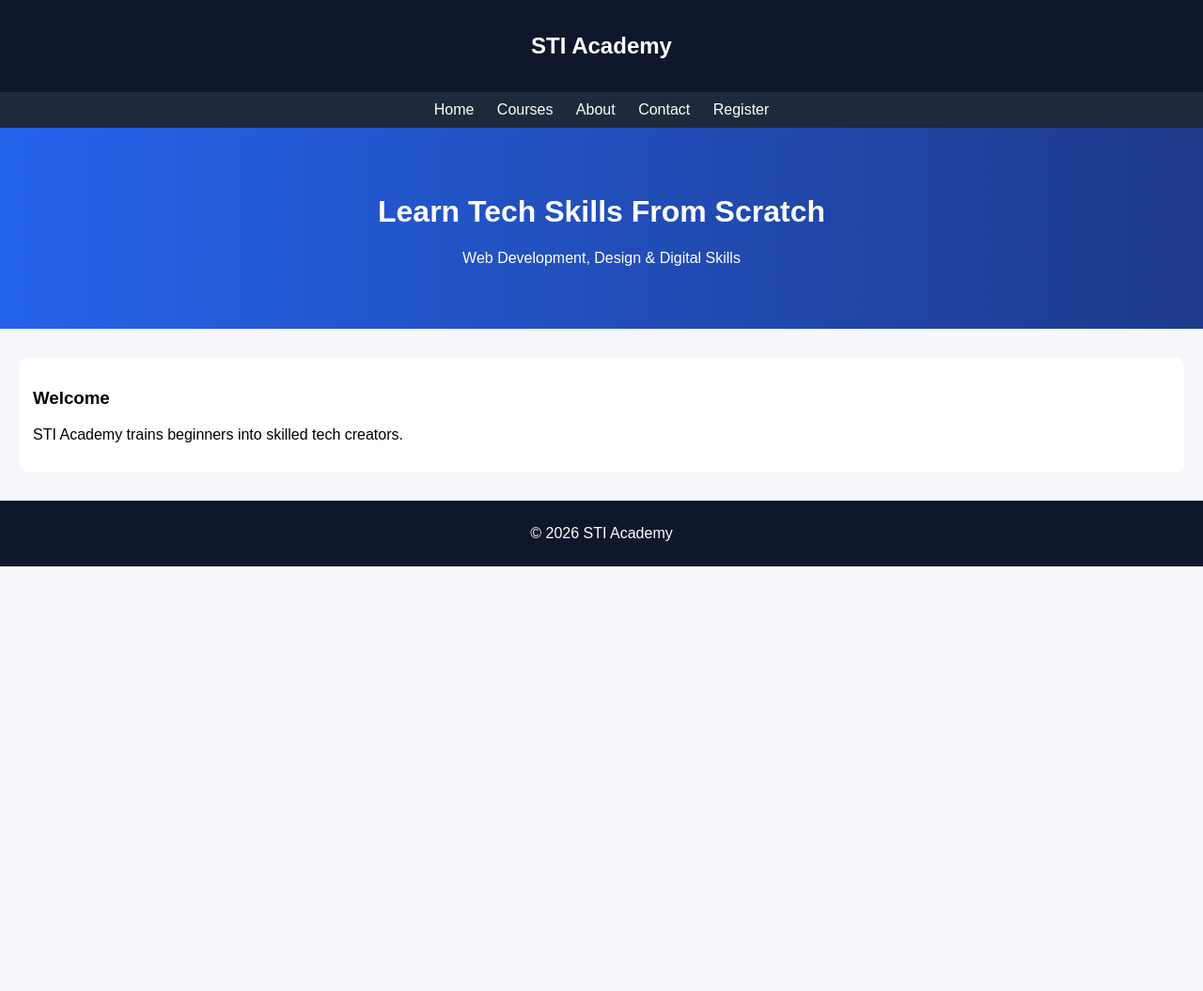
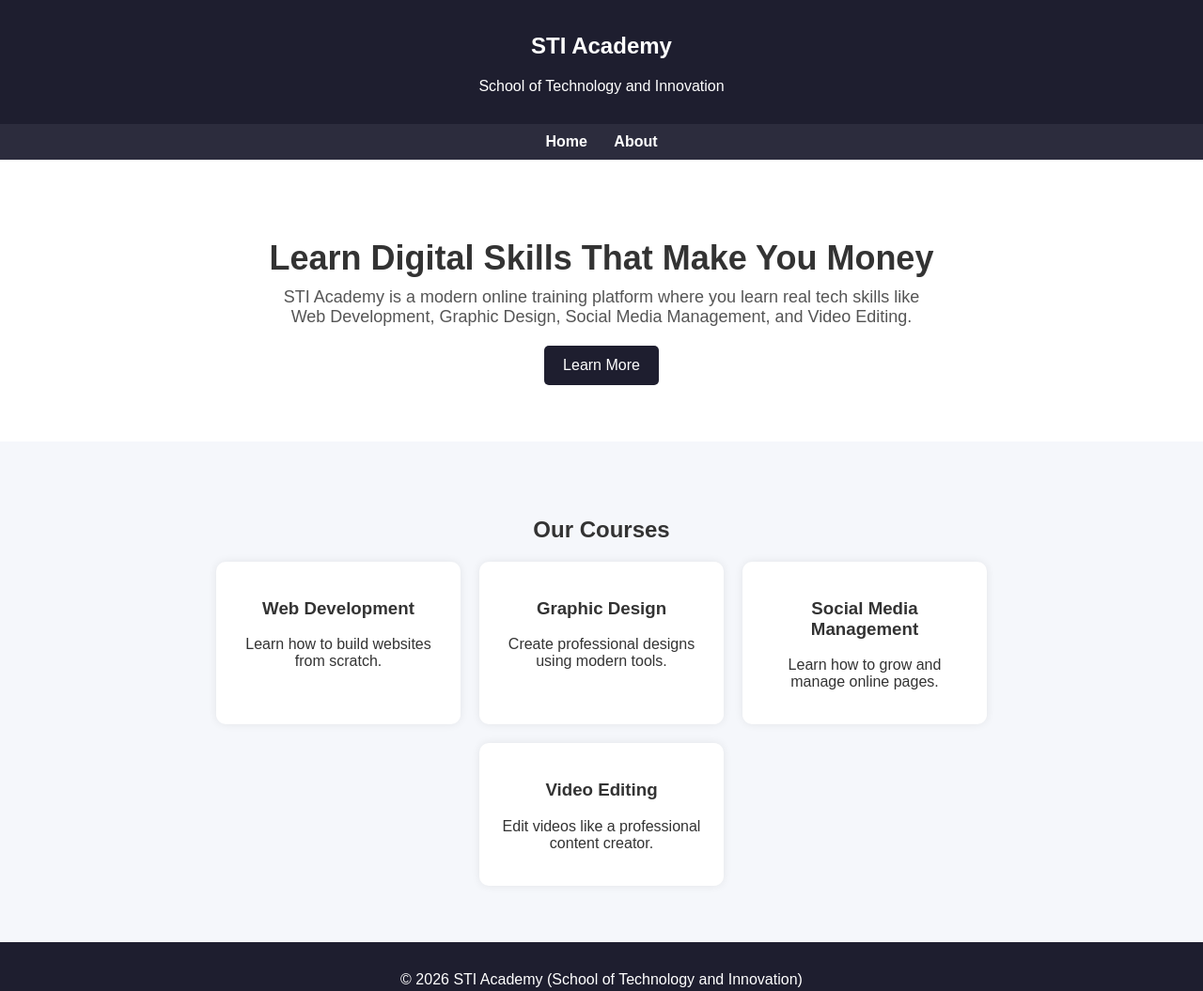
Before and after one commit to stiacademy/Sti-academy, a plain HTML site: page index.html in a window 1280 px wide. Shown: the whole page at 94% size. Before the commit the page ends 800 px from the top, so only its background shows below. Drawn offline with Linux system fonts and the light colour scheme.

Commit message:
Update index.html

```diff
--- a/index.html
+++ b/index.html
@@ -1,52 +1,95 @@
 <!DOCTYPE html>
-<html>
+<html lang="en">
 <head>
+  <meta charset="UTF-8">
+  <meta name="viewport" content="width=device-width, initial-scale=1.0">
   <title>STI Academy - Home</title>
-    <meta name="viewport" content="width=device-width, initial-scale=1.0">
 
   <style>
-        body { margin:0; font-family:Arial; background:#f5f7fb; }
+    body {
+      font-family: Arial, sans-serif;
+      margin: 0;
+      background: #f5f7fb;
+      color: #333;
+    }
 
     header {
-            background:#0f172a;
-            color:white;
-            text-align:center;
-            padding:15px;
+      background: #1e1e2f;
+      color: white;
+      padding: 15px;
+      text-align: center;
     }
 
     nav {
-            background:#1e293b;
-            text-align:center;
-            padding:10px;
+      background: #2c2c3d;
+      padding: 10px;
+      text-align: center;
     }
 
     nav a {
-            color:white;
-            margin:10px;
-            text-decoration:none;
+      color: white;
+      margin: 0 12px;
+      text-decoration: none;
+      font-weight: bold;
     }
 
     .hero {
-            background:linear-gradient(to right,#2563eb,#1e3a8a);
-            color:white;
-            text-align:center;
-            padding:50px 20px;
+      background: #ffffff;
+      text-align: center;
+      padding: 60px 20px;
     }
 
-        .section { padding:20px; }
+    .hero h1 {
+      font-size: 36px;
+      margin-bottom: 10px;
+    }
+
+    .hero p {
+      font-size: 18px;
+      max-width: 700px;
+      margin: auto;
+      color: #555;
+    }
+
+    .btn {
+      display: inline-block;
+      margin-top: 20px;
+      padding: 12px 20px;
+      background: #1e1e2f;
+      color: white;
+      text-decoration: none;
+      border-radius: 5px;
+    }
+
+    .section {
+      max-width: 1000px;
+      margin: 40px auto;
+      padding: 20px;
+      text-align: center;
+    }
+
+    .cards {
+      display: flex;
+      flex-wrap: wrap;
+      justify-content: center;
+      gap: 20px;
+      margin-top: 20px;
+    }
 
     .card {
-            background:white;
-            padding:15px;
-            margin:10px 0;
-            border-radius:10px;
+      background: white;
+      padding: 20px;
+      width: 220px;
+      border-radius: 10px;
+      box-shadow: 0 0 10px rgba(0,0,0,0.08);
     }
 
     footer {
-            background:#0f172a;
-            color:white;
-            text-align:center;
-            padding:10px;
+      background: #1e1e2f;
+      color: white;
+      text-align: center;
+      padding: 15px;
+      margin-top: 40px;
     }
   </style>
 </head>
@@ -55,30 +98,51 @@
 
   <header>
     <h2>STI Academy</h2>
+    <p>School of Technology and Innovation</p>
   </header>
 
   <nav>
     <a href="index.html">Home</a>
-    <a href="courses.html">Courses</a>
     <a href="about.html">About</a>
-    <a href="contact.html">Contact</a>
-    <a href="register.html">Register</a>
   </nav>
 
   <div class="hero">
-    <h1>Learn Tech Skills From Scratch</h1>
-    <p>Web Development, Design & Digital Skills</p>
+    <h1>Learn Digital Skills That Make You Money</h1>
+    <p>
+      STI Academy is a modern online training platform where you learn real tech skills
+      like Web Development, Graphic Design, Social Media Management, and Video Editing.
+    </p>
+    <a href="about.html" class="btn">Learn More</a>
   </div>
 
   <div class="section">
+    <h2>Our Courses</h2>
+
+    <div class="cards">
       <div class="card">
-        <h3>Welcome</h3>
-        <p>STI Academy trains beginners into skilled tech creators.</p>
+        <h3>Web Development</h3>
+        <p>Learn how to build websites from scratch.</p>
+      </div>
+
+      <div class="card">
+        <h3>Graphic Design</h3>
+        <p>Create professional designs using modern tools.</p>
+      </div>
+
+      <div class="card">
+        <h3>Social Media Management</h3>
+        <p>Learn how to grow and manage online pages.</p>
+      </div>
+
+      <div class="card">
+        <h3>Video Editing</h3>
+        <p>Edit videos like a professional content creator.</p>
+      </div>
     </div>
   </div>
 
   <footer>
-    <p>© 2026 STI Academy</p>
+    <p>&copy; 2026 STI Academy (School of Technology and Innovation)</p>
   </footer>
 
 </body>
```
Lines whose indentation alone changed are shown as unchanged.
